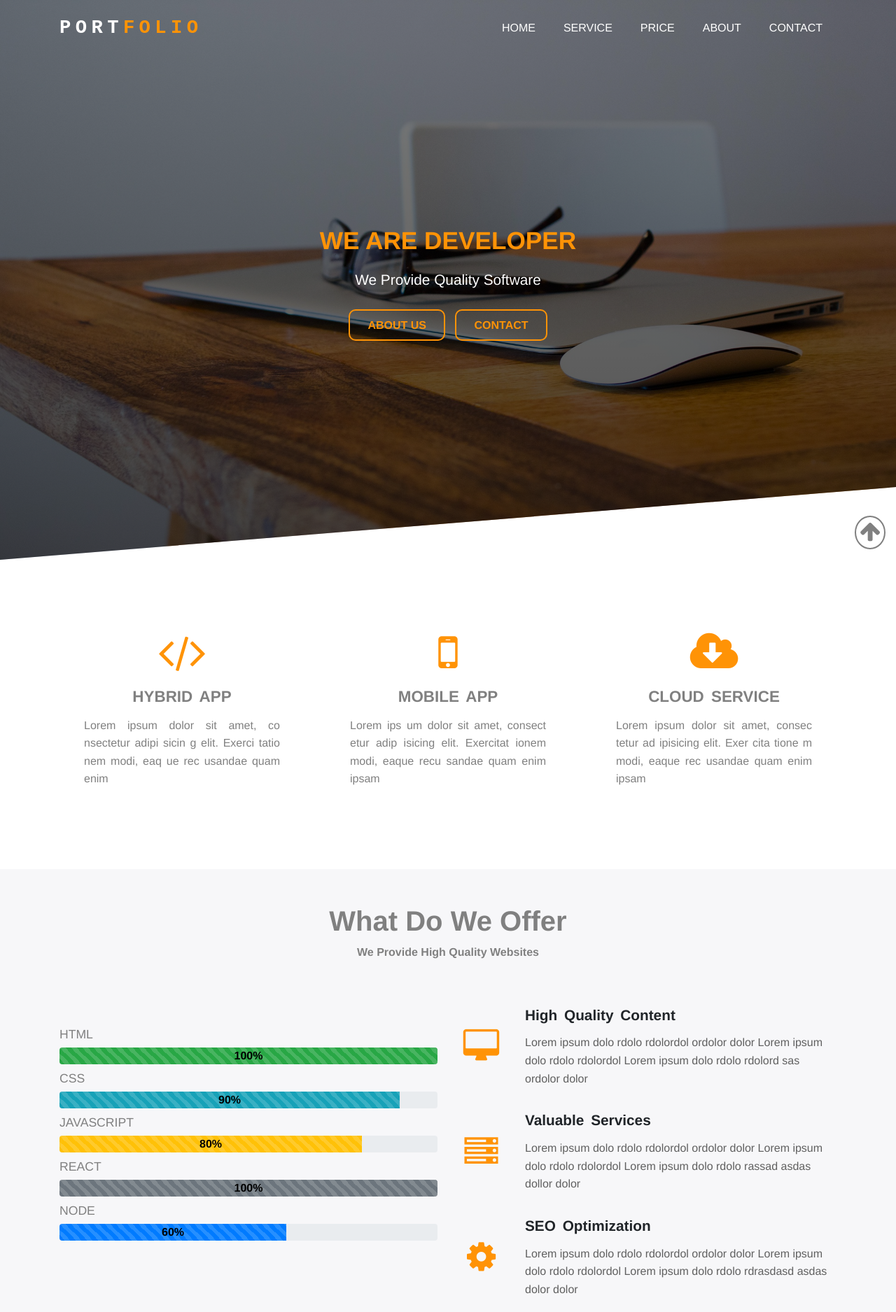
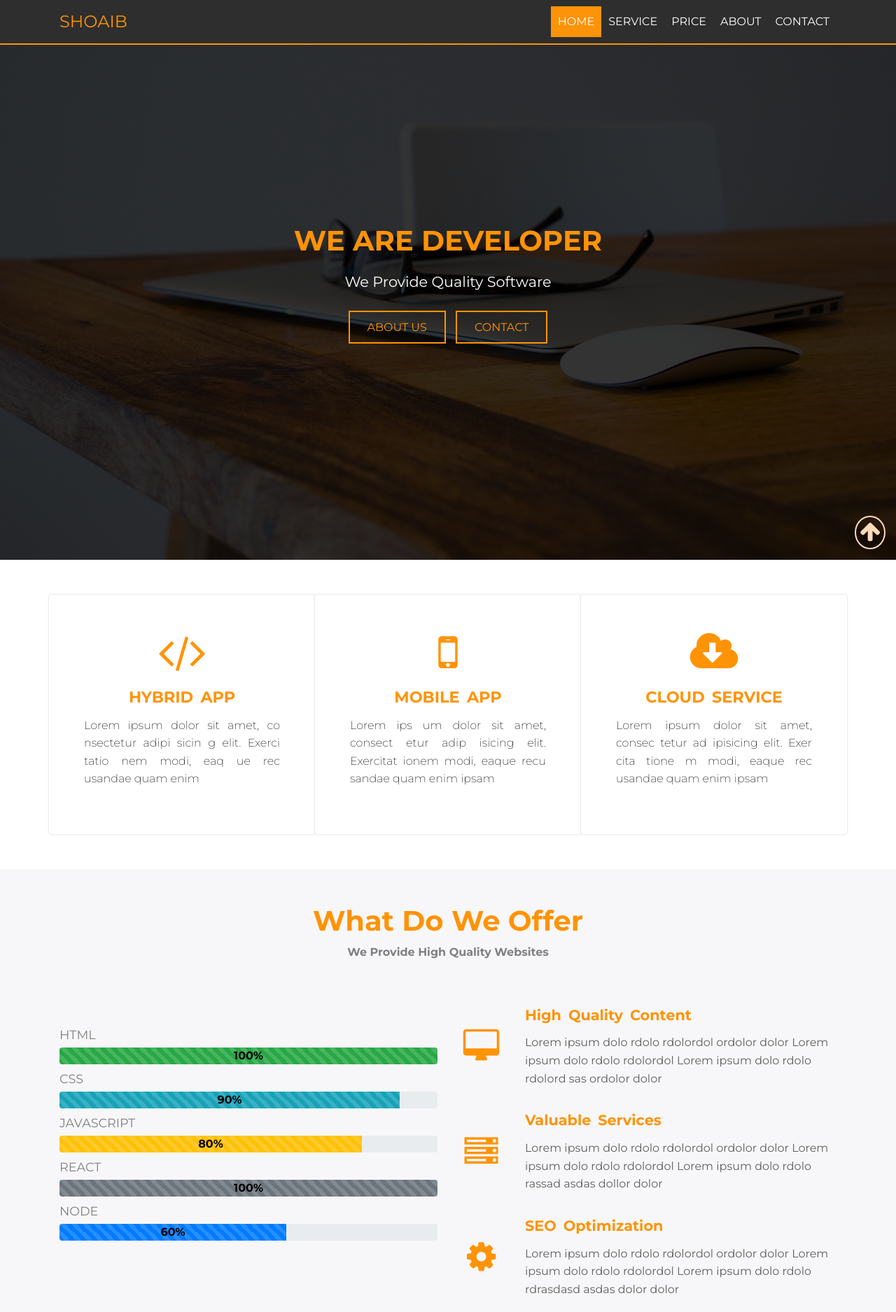
Before and after one commit to ShoaibDev97/Custom-Portfolio-Design, a plain HTML site: page index.html in a window 1280 px wide. Shown: the top 1875 px of the page at 70% size. Drawn offline with nearby package versions, Linux system fonts and the light colour scheme.

Commit message:
add some touching css and apply javascript

```diff
--- a/css/style.css
+++ b/css/style.css
@@ -7,14 +7,15 @@ html {
   box-sizing: border-box;
 }
 body {
-  font-family: "Franklin Gothic Medium", "Arial Narrow", Arial, sans-serif;
+  font-family: "Montserrat", sans-serif !important;
 }
 .Folio,
 .Port {
-  font-family: "Courier New", Courier, monospace;
-  letter-spacing: 0.4rem;
-  font-weight: 600;
-  font-size: 1.7rem;
+  /* font-family: "Courier New", Courier, monospace; */
+  color: rgb(255, 147, 6);
+  /* letter-spacing: 0.4rem; */
+  /* font-weight: 600; */
+  font-size: 1.5rem;
 }
 .Folio {
   color: rgb(255, 147, 6);
@@ -60,12 +61,11 @@ h2 {
 .header {
   width: 100%;
   height: 100vh;
-  background: linear-gradient(rgba(0, 0, 0, 0.5), rgba(0, 0, 0, 0.7)),
-    url("../img/bg1.jpg");
+  background: linear-gradient(rgba(0, 0, 0, 0.8), rgba(0, 0, 0, 0.8)), url("../img/bg1.jpg");
   background-repeat: no-repeat;
   background-size: 100% 100%;
   position: relative;
-  clip-path: polygon(100% 0, 100% 0, 100% 87%, 0 100%, 0 0);
+  /* clip-path: polygon(100% 0, 100% 0, 100% 87%, 0 100%, 0 0); */
 }
 .header:before {
   content: "";
@@ -113,20 +113,29 @@ h2 {
 .header-botton a {
   border: 2px solid rgb(255, 147, 6);
   margin: 0 5px;
-  border-radius: 10px;
+  /* border-radius: 10px; */
   padding: 12px 25px;
   color: rgb(255, 147, 6);
   font-size: 1rem;
   line-height: 1.4;
-  font-weight: 600;
+  /* font-weight: 600; */
   text-align: center;
+  transition: 0.5s ease-in-out;
 }
 .header-botton a:hover {
   color: white;
-  border: 2px solid rgb(255, 147, 6);
-  background-color: rgba(255, 147, 6, 0.7);
+
+  border: 2px solid white;
+  /* background-color: rgba(255, 147, 6, 0.7); */
   text-decoration: none;
   box-shadow: 0 0 20px 0 rgba(0, 0, 0, 0.3);
+}
+
+@media (max-width: 300px) {
+  .header-botton a {
+    display: block;
+    margin-top: 15px;
+  }
 }
 
 .center-div p {
@@ -156,16 +165,17 @@ h2 {
 .extra-div h2 {
   text-transform: uppercase;
   font-size: 1.4rem;
-  color: grey;
-
-  font-family: "Franklin Gothic Medium", "Arial Narrow", Arial, sans-serif;
+  color: rgb(255, 147, 6);
 }
 .extra-div p {
-  color: grey;
+  color: #090909;
   font-weight: 300;
   text-align: justify;
 }
 
+.extra-div {
+  box-shadow: 0 0 3px 0 rgba(0, 0, 0, 0.2);
+}
 .extra-div:hover {
   box-shadow: 0 0 20px 0 rgba(0, 0, 0, 0.3);
   transform: translateY(-20px);
@@ -217,6 +227,8 @@ h2 {
 .project-work h1 {
   font-size: 2rem;
   text-align: center;
+  color: rgb(255, 147, 6);
+  font-weight: bold;
 }
 
 .pricing {
@@ -235,7 +247,7 @@ h2 {
   right: 0%;
 
   z-index: -1;
-  background: linear-gradient(150deg, rgb(255, 147, 6, 0.7) 55%, #fff 0);
+  background: linear-gradient(150deg, rgb(255, 147, 6) 55%, #fff 0);
 }
 
 .money {
@@ -248,6 +260,7 @@ h2 {
   transition: 0.4s ease;
 }
 .card-header {
+  color: rgb(255, 147, 6);
   font-size: 1.6rem;
   font-weight: bold;
   background: white !important;
@@ -365,7 +378,7 @@ h2 {
 }
 
 .nav-animation {
-  margin: 10px;
+  /* margin: 10px; */
   padding: 10px !important;
   font-weight: 500 !important;
 }
@@ -377,13 +390,13 @@ h2 {
 .top-heading {
   text-transform: uppercase;
   font-weight: 700 !important;
-  font-size: 2.2rem;
+  font-size: 2.5em;
   color: rgb(255, 147, 6);
 }
 
 .headings h1 {
-  color: gray;
-  font-family: "Franklin Gothic Medium", "Arial Narrow", Arial, sans-serif;
+  color: rgb(255, 147, 6);
+  font-weight: bold;
 }
 .headings p {
   color: gray;
@@ -395,7 +408,6 @@ h2 {
   text-transform: uppercase;
   color: gray;
   margin-top: 10px;
-  font-family: "Franklin Gothic Medium", "Arial Narrow", Arial, sans-serif;
 }
 
 .service-icon {
@@ -404,8 +416,8 @@ h2 {
   align-items: center;
 }
 .offer-heading {
-  font-family: "Franklin Gothic Medium", "Arial Narrow", Arial, sans-serif;
   font-size: 1.3rem;
+  color: rgb(255, 147, 6);
 }
 .service-icon > i {
   color: rgb(255, 147, 6);
@@ -413,7 +425,6 @@ h2 {
 
 .showoff {
   color: grey;
-  font-family: "Franklin Gothic Medium", "Arial Narrow", Arial, sans-serif;
 }
 
 .count {
@@ -443,8 +454,8 @@ h2 {
   height: 50vh;
 }
 .about-wrapper {
-  background-color: rgba(240, 123, 7, 0.7);
-  box-shadow: 0px 0px 10px 0px orange;
+  background-color: rgba(240, 123, 8, 0.9);
+  font-family: "Montserrat", sans-serif !important;
   color: white;
   padding: 50px;
   margin-left: -150px;
@@ -452,12 +463,12 @@ h2 {
 .about-wrapper h1,
 .about-wrapper p {
   color: white;
+  font-weight: bold;
 }
 
 .about-wrapper p {
-  font-family: sans-serif;
   font-weight: 500;
-  color: black;
+  color: white;
 }
 .about-wrap {
   display: flex;
@@ -486,8 +497,8 @@ h2 {
 .contact {
   margin-top: 50px;
   width: 100%;
-  height: 4vh;
-  background-color: rgb(253, 147, 8);
+
+  background-color: rgb(253, 147, 6);
 }
 
 .icons-footer {
@@ -518,7 +529,24 @@ div.fixed {
 }
 .fixed-wrap {
   padding: 5px;
-  border: 2px solid grey;
-
+  border: 2px solid peachpuff;
   border-radius: 50%;
 }
+.fixed-wrap i {
+  color: peachpuff;
+}
+
+/* Updated CSS  START */
+.navigaiton-bar {
+  background-color: #2e2e2e;
+  border-bottom: 2px solid rgb(253, 147, 8);
+}
+
+/* Style the active class (and buttons on mouse-over) */
+.active,
+.btn:hover {
+  background-color: rgb(253, 147, 8);
+  color: white;
+}
+
+/* Updated CSS  END*/
--- a/index.html
+++ b/index.html
@@ -7,8 +7,15 @@
     <link rel="stylesheet" href="https://maxcdn.bootstrapcdn.com/bootstrap/4.0.0/css/bootstrap.min.css"
         integrity="sha384-Gn5384xqQ1aoWXA+058RXPxPg6fy4IWvTNh0E263XmFcJlSAwiGgFAW/dAiS6JXm" crossorigin="anonymous" />
     <link rel="stylesheet" href="https://stackpath.bootstrapcdn.com/font-awesome/4.7.0/css/font-awesome.min.css" />
+
+
+    <link rel="preconnect" href="https://fonts.googleapis.com">
+    <link rel="preconnect" href="https://fonts.gstatic.com" crossorigin>
+    <link href="https://fonts.googleapis.com/css2?family=Montserrat:wght@200;400;600;700&display=swap" rel="stylesheet">
+
     <link rel="stylesheet" href="css/style.css" />
-    <title>Document</title>
+    <title>Custom Portfolio Design</title>
+
 </head>
 
 <body>
@@ -17,15 +24,15 @@
     <div class="fixed" >
         <div class="fixed-wrap" >
            <a href="#home">
-               <i  class="fa fa-arrow-up fa-2x" style="color: grey;" aria-hidden="true"></i>
+               <i  class="fa fa-arrow-up fa-2x"  aria-hidden="true"></i>
            </a>
         </div>
     </div>
 
     <div class="header" id="topheader">
-        <nav class="navbar navbar-expand-lg fixed-top">
+        <nav class="navbar navbar-expand-lg fixed-top navigaiton-bar">
             <div class="container text-uppercase">
-                <a class="navbar-brand text-white" href="#"><span class="Port">Port</span><span class="Folio">Folio</span></a>
+                <a class="navbar-brand text-white" href="#"><span class="Port">Sho</span><span class="Folio">aib</span></a>
                 <button class="navbar-toggler wrapper " type="button" data-toggle="collapse"
                     data-target="#navbarSupportedContent" aria-controls="navbarSupportedContent" aria-expanded="false"
                     aria-label="Toggle navigation ">
@@ -310,7 +317,7 @@
     <script src="https://maxcdn.bootstrapcdn.com/bootstrap/4.0.0/js/bootstrap.min.js"
         integrity="sha384-JZR6Spejh4U02d8jOt6vLEHfe/JQGiRRSQQxSfFWpi1MquVdAyjUar5+76PVCmYl"
         crossorigin="anonymous"></script>
-
+        <script src="./js/script.js"></script>
 <script>
     $('.count').each(function () {
     $(this).prop('Counter',0).animate({
--- /dev/null
+++ b/js/script.js
@@ -0,0 +1,20 @@
+// Get the container element
+var topheader = document.getElementById("topheader");
+
+// Get all buttons with class="btn" inside the container
+var navItem = topheader.getElementsByClassName("nav-item");
+
+// Loop through the buttons and add the active class to the current/clicked button
+for (var i = 0; i < navItem.length; i++) {
+  navItem[i].addEventListener("click", function () {
+    var current = document.getElementsByClassName("active");
+
+    // If there's no active class
+    if (current.length > 0) {
+      current[0].className = current[0].className.replace(" active", "");
+    }
+
+    // Add the active class to the current/clicked button
+    this.className += " active";
+  });
+}
```
Also changed, not shown: img/screen-shot.png (added), 1 other file.
